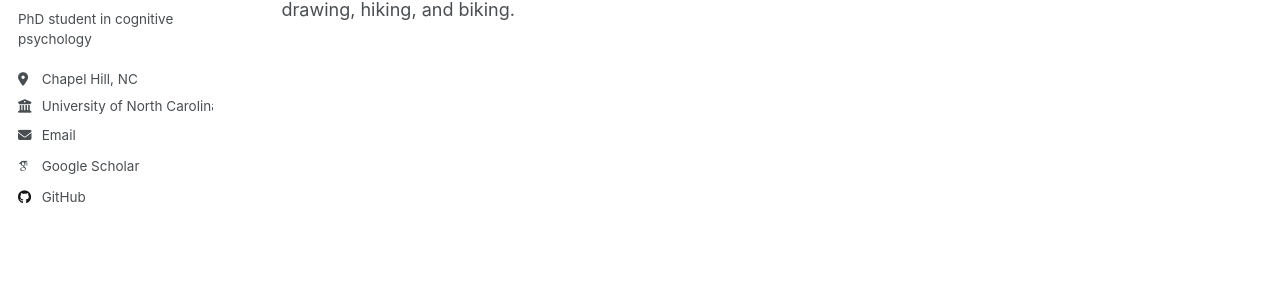
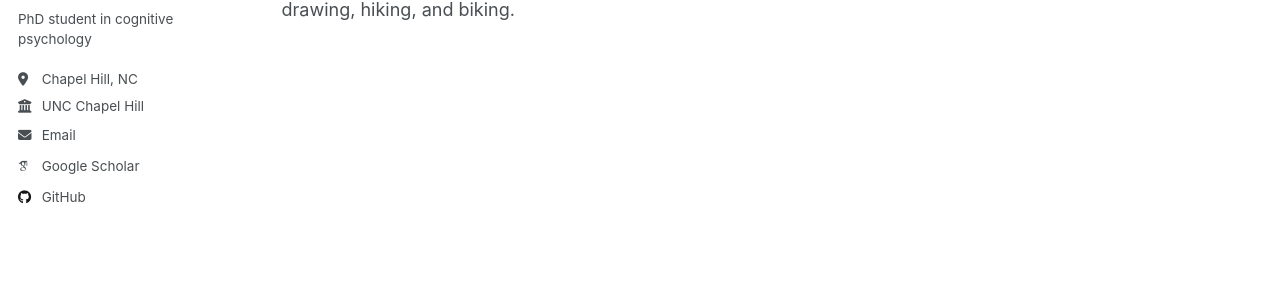
Before and after one commit to zhaoyuyao/zhaoyuyao.github.io, a Jekyll site: the page built from _pages/about.md, in a window 1280 px wide. Shown: the part 314-604 px from the top of the page. Built offline with Jekyll 4.4.1, drawn with Linux system fonts in a browser that asks for light colours; some web fonts are replaced.

Commit message:
Update _config.yml

```diff
--- a/_config.yml
+++ b/_config.yml
@@ -22,12 +22,12 @@ repository               : "zhaoyuyao/zhaoyuyao.github.io"
 #               Additional customization can be done by editing /_includes/author-profile.html
 author:
   # Biographic information
-  avatar           : "Yuyao_Zhao.jpg"
+  avatar           : "Yuyao_Zhao.png"
   name             : "Yuyao Zhao"
   pronouns         : # example: "she/her"
   bio              : "PhD student in cognitive psychology"
   location         : "Chapel Hill, NC"
-  employer         : "University of North Carolina at Chapel Hill"
+  employer         : "UNC Chapel Hill"
   uri              : # URL
   email            : "yuyzhao@unc.edu"
 
```
